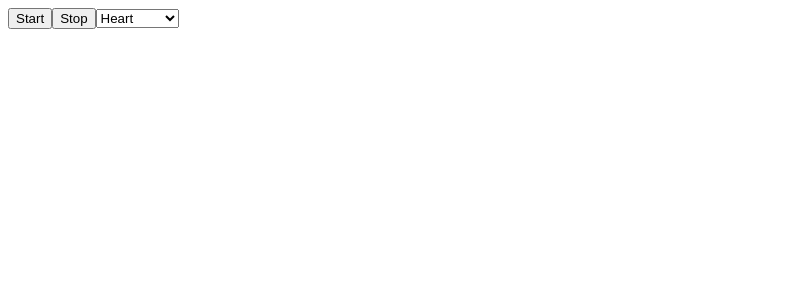
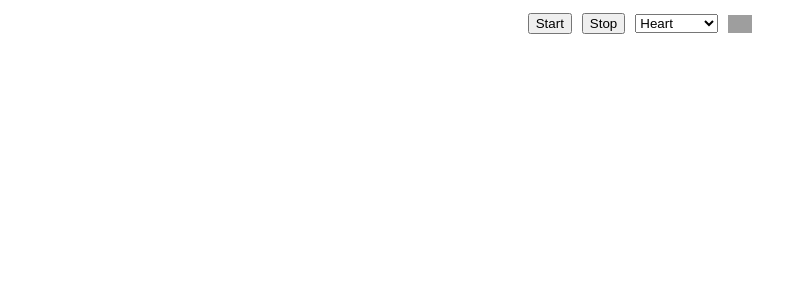
Before and after one commit to alexandermendes/vue-confetti, a Vue app: page / in a window 1280 px wide. Shown: the top 300 px of the page, without its empty margins (0-807 px from the left). Built offline with nearby package versions, Linux system fonts and the light colour scheme; grey boxes are pictures that could not be loaded; the HTML template or start-up script is replaced by a standard one.

Commit message:
chore: add styles and npm badge to demo

```diff
--- a/demo/App.vue
+++ b/demo/App.vue
@@ -1,12 +1,20 @@
 <template>
-  <main>
-    <button @click="start">Start</button>
-    <button @click="stop">Stop</button>
-    <select ref="shape">
+  <main style="display: flex; justify-content: center; align-items: center;">
+    <button @click="start" style="margin: 5px;">Start</button>
+    <button @click="stop" style="margin: 5px;">Stop</button>
+    <select ref="shape" style="margin: 5px;">
       <option value="heart">Heart</option>
       <option value="rect">Rectangle</option>
       <option value="circle">Circle</option>
     </select>
+    <a
+      href="https://badge.fury.io/js/vue-confetti"
+      style="display: flex; margin: 5px;">
+      <img
+        src="https://badge.fury.io/js/vue-confetti.svg"
+        alt="npm version"
+        height="18">
+    </a>
   </main>
 </template>
 
```
